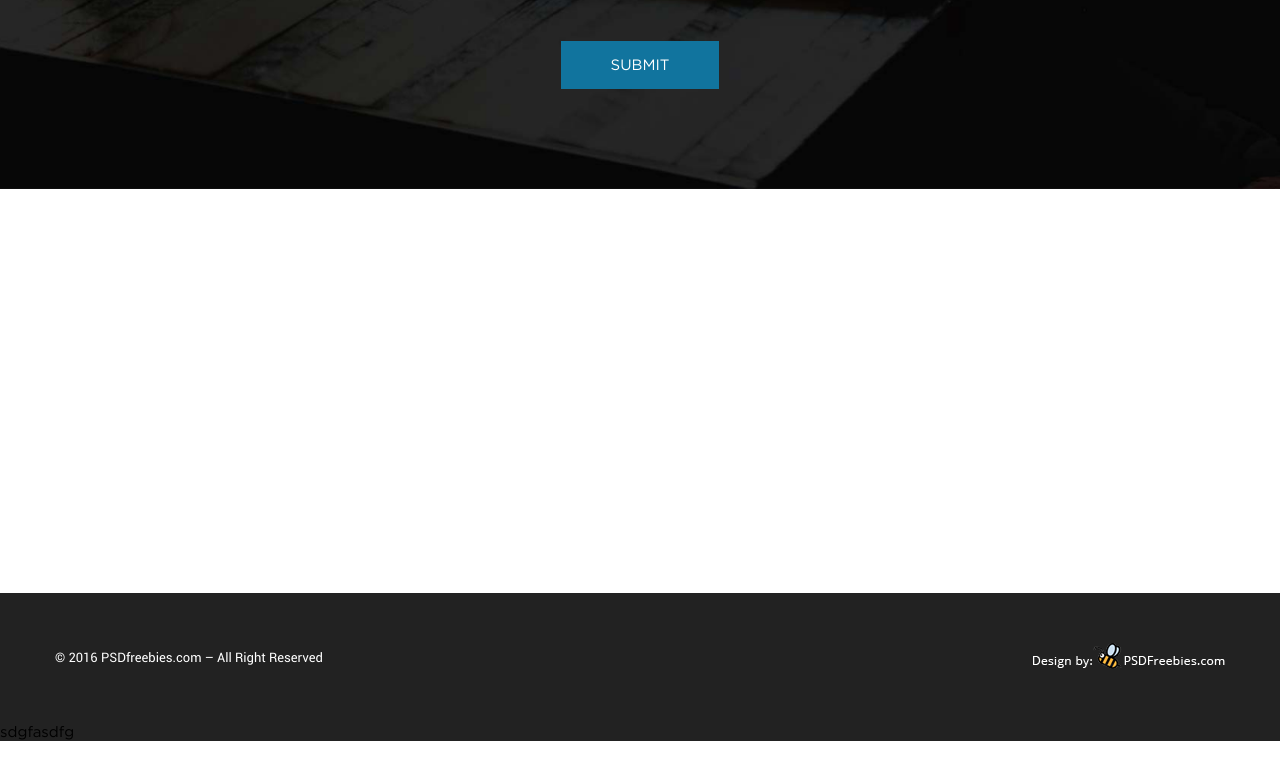
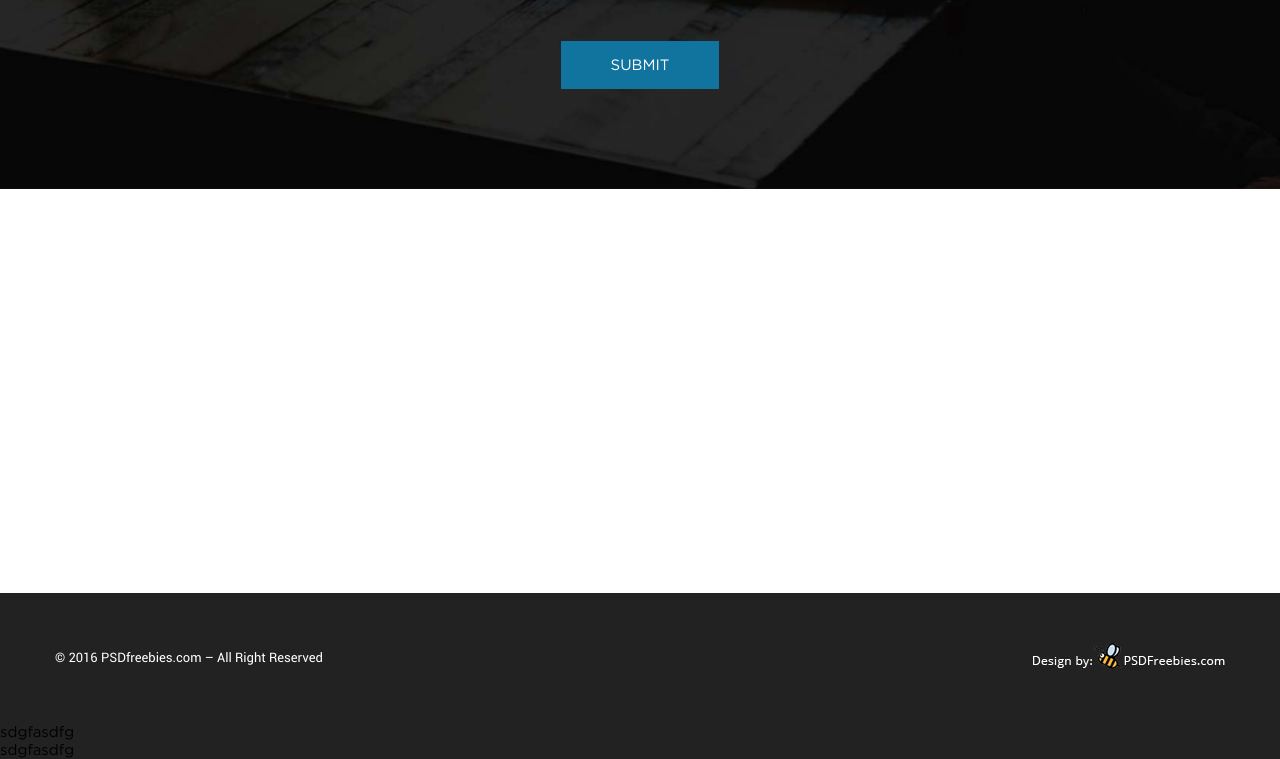
Before and after one commit to Vladimir547/unicorn, a plain HTML site: page index.html in a window 1280 px wide. Shown: the part 6194-6953 px from the top of the page. Drawn offline with Linux system fonts and the light colour scheme.

Commit message:
new commit

```diff
--- a/index.html
+++ b/index.html
@@ -312,6 +312,7 @@
             </div>
         </div>
         <p>sdgfasdfg</p>
+        <p>sdgfasdfg</p>
     </footer>
     <script type="text/javascript" src='js/main.js'></script>
     <script>
```
